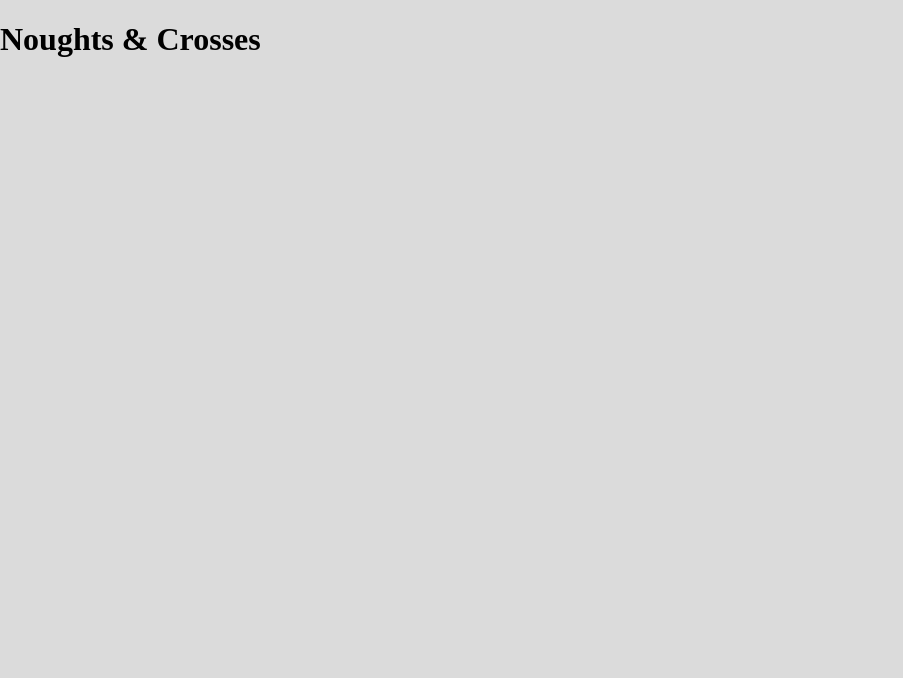
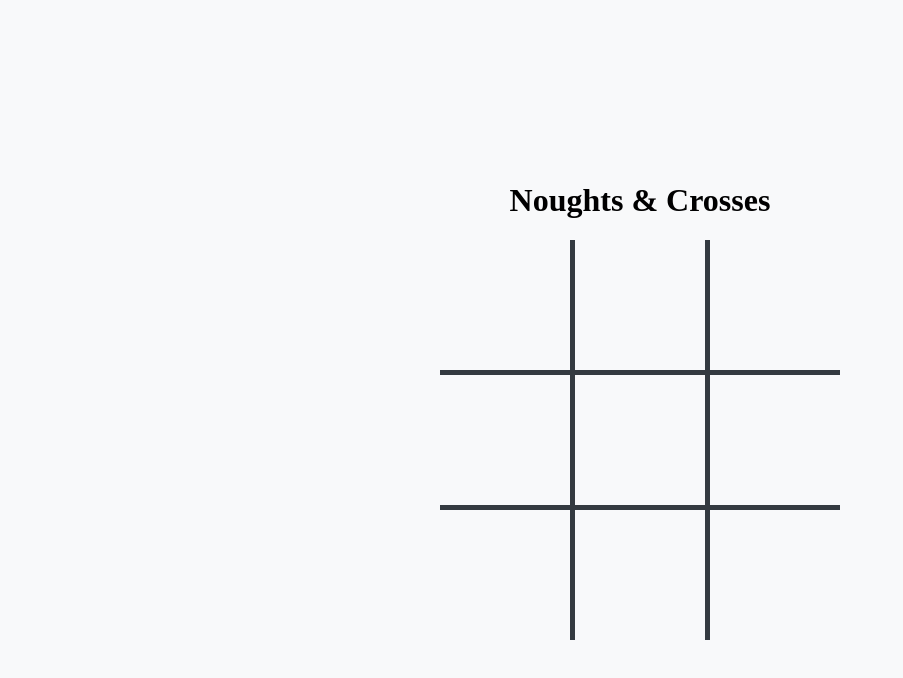
Before and after one commit to ZM-0/Noughts-and-Crosses, a plain HTML site: page index.html in a window 1280 px wide. Shown: the whole page, without its empty margins (0-903 px from the left). Drawn offline with Linux system fonts and the light colour scheme.

Commit message:
Add initial grid layout

```diff
--- a/index.html
+++ b/index.html
@@ -8,5 +8,16 @@
   </head>
   <body>
     <h1>Noughts & Crosses</h1>
+    <section id="grid">
+      <div></div>
+      <div></div>
+      <div></div>
+      <div></div>
+      <div></div>
+      <div></div>
+      <div></div>
+      <div></div>
+      <div></div>
+    </section>
   </body>
 </html>
--- a/styles.css
+++ b/styles.css
@@ -7,6 +7,25 @@ html {
 }
 
 body {
+    display: block flex;
+    flex-direction: column;
+    justify-content: center;
+    align-items: center;
+    height: 100vh;
     margin: 0;
-    background-color: #DBDBDB;
+    background-color: #F8F9FA;
 }
+
+section#grid {
+    display: block grid;
+    grid-template-rows: repeat(3, 1fr);
+    grid-template-columns: repeat(3, 1fr);
+    grid-gap: 5px;
+    height: 50vmin;
+    width: 50vmin;
+    background-color: #343A40;
+}
+
+section#grid > div {
+    background-color: #F8F9FA;
+}
```
